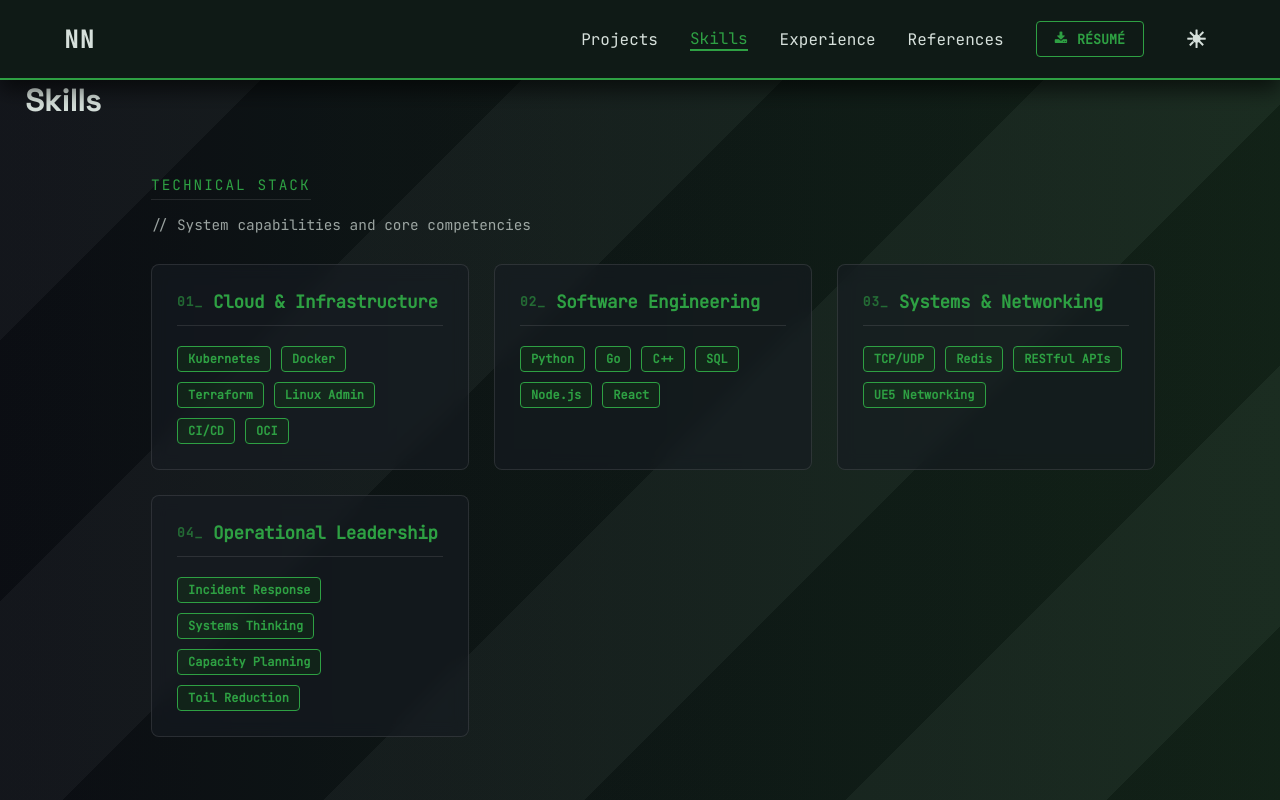
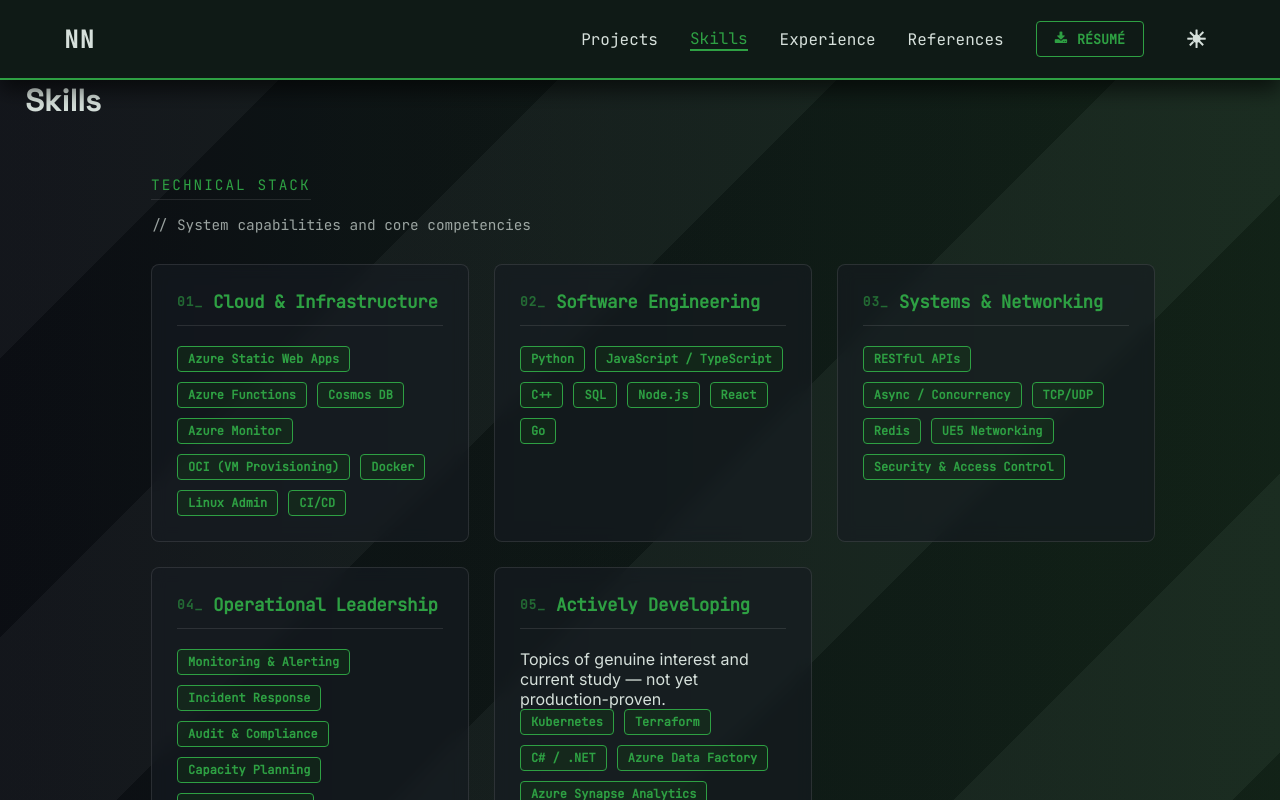
Before and after one commit to NevinsN/professional_portfolio, a React (Create React App) app in the folder professional_portfolio/: page /skills in a window 1280 px wide. Shown: the top 800 px of the page. Built offline with nearby package versions, Linux system fonts and the light colour scheme.

Commit message:
Update Skills.js

```diff
--- a/professional_portfolio/src/Components/Skills/Skills.js
+++ b/professional_portfolio/src/Components/Skills/Skills.js
@@ -4,10 +4,27 @@ import "../Shared/Shared.css";
 
 const Skills = () => {
     const techStack = [
-        { title: "Cloud & Infrastructure", skills: ["Kubernetes", "Docker", "Terraform", "Linux Admin", "CI/CD", "OCI"] },
-        { title: "Software Engineering", skills: ["Python", "Go", "C++", "SQL", "Node.js", "React"] },
-        { title: "Systems & Networking", skills: ["TCP/UDP", "Redis", "RESTful APIs", "UE5 Networking"] },
-        { title: "Operational Leadership", skills: ["Incident Response", "Systems Thinking", "Capacity Planning", "Toil Reduction"] }
+        {
+            title: "Cloud & Infrastructure",
+            skills: ["Azure Static Web Apps", "Azure Functions", "Cosmos DB", "Azure Monitor", "OCI (VM Provisioning)", "Docker", "Linux Admin", "CI/CD"]
+        },
+        {
+            title: "Software Engineering",
+            skills: ["Python", "JavaScript / TypeScript", "C++", "SQL", "Node.js", "React", "Go"]
+        },
+        {
+            title: "Systems & Networking",
+            skills: ["RESTful APIs", "Async / Concurrency", "TCP/UDP", "Redis", "UE5 Networking", "Security & Access Control"]
+        },
+        {
+            title: "Operational Leadership",
+            skills: ["Monitoring & Alerting", "Incident Response", "Audit & Compliance", "Capacity Planning", "Systems Thinking", "Technical Documentation"]
+        },
+        {
+            title: "Actively Developing",
+            note: "Topics of genuine interest and current study — not yet production-proven.",
+            skills: ["Kubernetes", "Terraform", "C# / .NET", "Azure Data Factory", "Azure Synapse Analytics"]
+        }
     ];
 
     return (
@@ -22,11 +39,14 @@ const Skills = () => {
 
                     <div className="skills-dashboard">
                         {techStack.map((category, idx) => (
-                            <div key={idx} className="skills-category">
+                            <div key={idx} className={`skills-category${category.note ? ' skills-category--developing' : ''}`}>
                                 <h3>
                                     <span>0{idx + 1}_</span>
                                     {category.title}
                                 </h3>
+                                {category.note && (
+                                    <p className="skills-category-note">{category.note}</p>
+                                )}
                                 <ul className="skills-list">
                                     {category.skills.map((skill, sIdx) => (
                                         <li key={sIdx} className="tag">{skill}</li>
```
